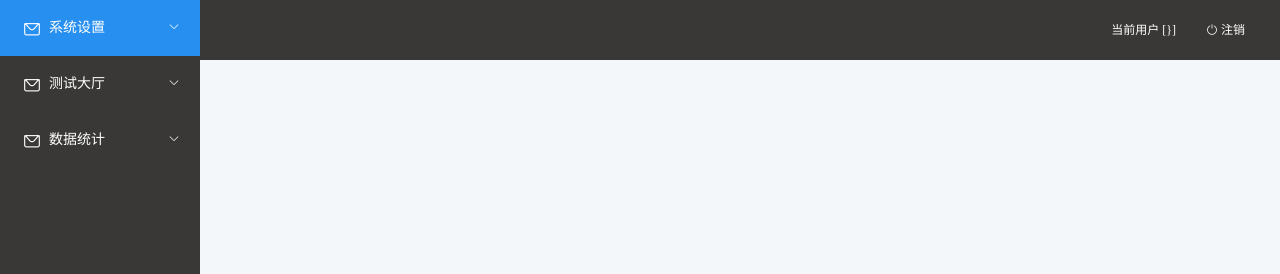
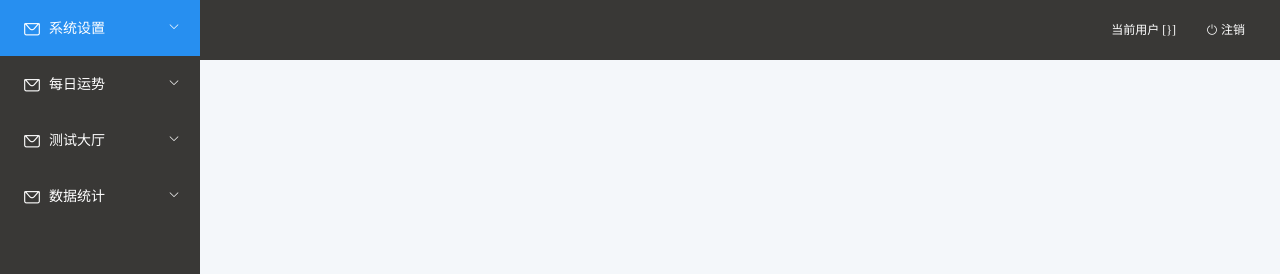
Before and after one commit to rx-app/h5-xz-admin, a Vue app: page /login in a window 1280 px wide. Shown: the top 274 px of the page. Built offline with nearby package versions, Linux system fonts and the light colour scheme; sample sign-in values are in the browser's storage.

Commit message:
修改页面样式

```diff
--- a/src/views/Login.vue
+++ b/src/views/Login.vue
@@ -93,7 +93,7 @@ export default {
         })
         localStorage.setItem('token',res.data.token)
         localStorage.setItem('name',this.username)
-        this.$router.push('/')
+        this.$router.push('/admin_users/create')
       }else{
         this.$message({
           type: 'error',
@@ -185,10 +185,10 @@ html,body{
 			border-color:transparent transparent transparent #eee;
 		}
 		/*创建动画，实现流星划过、渐入渐隐的效果*/
-		@keyframes star-fall{
+		/* @keyframes star-fall{
 			0%{
 				opacity: 0;
-				transform: scale(0.5) translate3d(0,0,0);
+				transform: scale(0.5) translate3d(0,0);
 
 			}
 			50%{
@@ -200,6 +200,6 @@ html,body{
 		        opacity: 0;
 		        transform: scale(1.2) translate3d(-300px, 300px, 0);
 		      }
-		}
+		} */
 
 </style>
--- a/src/views/Main.vue
+++ b/src/views/Main.vue
@@ -4,7 +4,7 @@
       <el-menu router unique-opened :default-active="$route.path">
         <el-submenu index="1">
           <template slot="title">
-            <i class="el-icon-message"></i>系统设置
+            <i class="el-icon-message"></i><span>系统设置</span>
           </template>
           <!-- <el-menu-item-group>
             <template slot="title">分类</template>
@@ -12,24 +12,29 @@
             <el-menu-item index="/categories/list">分类列表</el-menu-item>
           </el-menu-item-group>-->
           <el-menu-item-group>
-            <template slot="title">管理员</template>
+            <!-- <template slot="title">管理员</template> -->
             <el-menu-item index="/admin_users/create">新建管理员</el-menu-item>
             <el-menu-item index="/admin_users/list">管理员列表</el-menu-item>
           </el-menu-item-group>
+        </el-submenu>
+        <el-submenu index="2">
+          <template slot="title">
+            <i class="el-icon-message"></i><span>每日运势</span>
+          </template>
           <el-menu-item-group>
-            <template slot="title">卡牌</template>
+            <!-- <template slot="title">卡牌</template> -->
             <el-menu-item index="/card/create">新建卡牌</el-menu-item>
             <el-menu-item index="/card/list">卡牌列表</el-menu-item>
           </el-menu-item-group>
           <el-menu-item-group>
-            <template slot="title">留言</template>
+            <!-- <template slot="title">留言</template> -->
             <!-- <el-menu-item index="/card/create">新建卡牌</el-menu-item> -->
             <el-menu-item index="/message/list">留言列表</el-menu-item>
           </el-menu-item-group>
         </el-submenu>
-        <el-submenu index="2">
+        <el-submenu index="3">
           <template slot="title">
-            <i class="el-icon-message"></i>测试大厅
+            <i class="el-icon-message"></i><span>测试大厅</span>
           </template>
           <el-menu-item-group>
             <el-menu-item index="/test/trestManagement">测试题管理</el-menu-item>
@@ -37,9 +42,9 @@
           </el-menu-item-group>
         </el-submenu>
 
-        <el-submenu index="3">
+        <el-submenu index="4">
           <template slot="title">
-            <i class="el-icon-message"></i>数据统计
+            <i class="el-icon-message"></i><span>数据统计</span>
           </template>
           <el-menu-item-group>
             <el-menu-item index="/statistical/AccessFrom">平台统计</el-menu-item>
```
